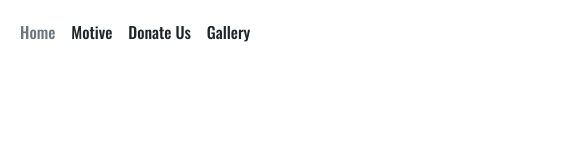
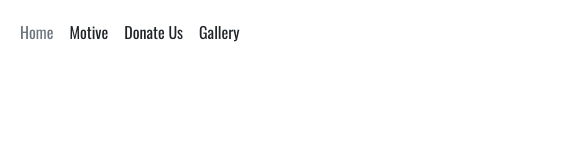
Before and after one commit to BtwVansh/KalaBoard, a plain HTML site: page index.html in a window 1280 px wide. Shown: the full height of the page, 66-640 px from the left. Drawn offline with nearby package versions, Linux system fonts and the light colour scheme.

Commit message:
Update head.css

```diff
--- a/Css/head.css
+++ b/Css/head.css
@@ -1,4 +1,4 @@
-@import url('https://fonts.googleapis.com/css2?family=Oswald:wght@500&display=swap');
+@import url('https://fonts.googleapis.com/css2?family=Oswald:wght@400;500&display=swap');
 
 #nav {
     font-family: 'Oswald', sans-serif;
```
